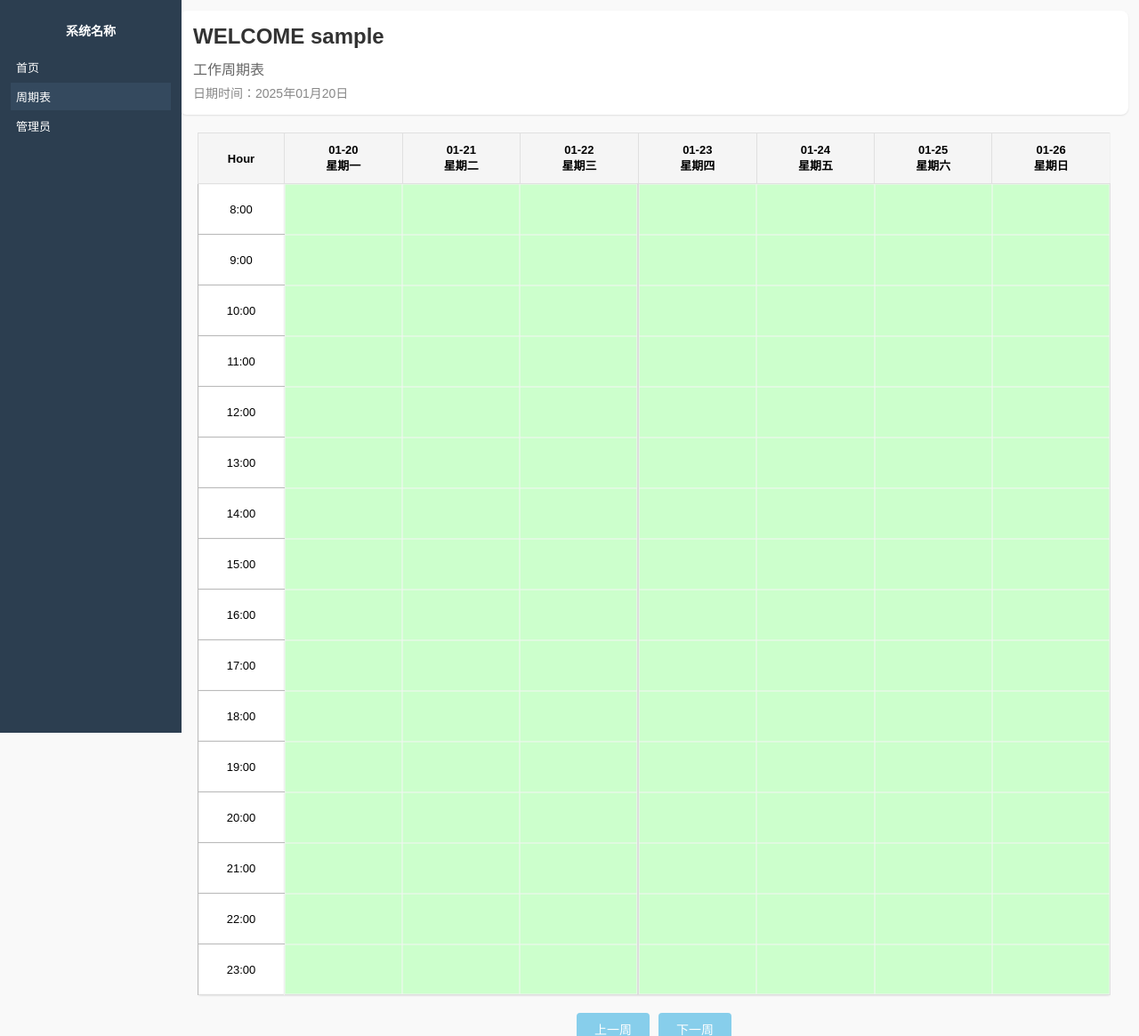
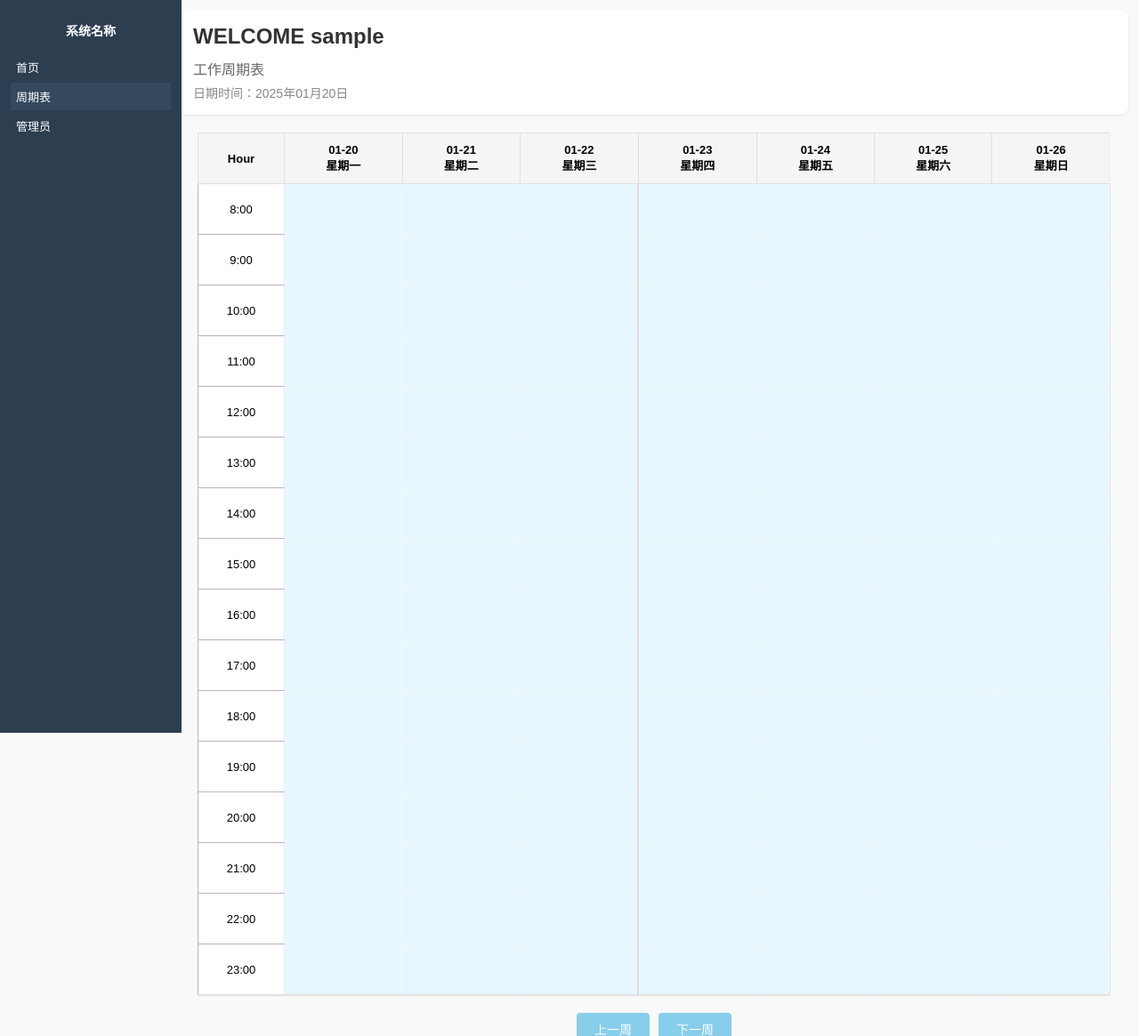
Before and after one commit to zhuanfeng/liyuan_schedule, a Flask app: page /schedule in a window 1280 px wide. Shown: the top 1165 px of the page at 89% size. Run offline with Flask 3, Linux system fonts and the light colour scheme; the visitor is signed in with stand-in values (Sample User, id 1); data that the repository does not hold is empty.

Commit message:
调整课表颜色

```diff
--- a/static/css/style.css
+++ b/static/css/style.css
@@ -169,7 +169,8 @@ th:not(:first-child), td:not(:first-child) {
 }
 
 .available {
-    background-color: #ccffcc;
+    background-color: #e6f7ff !important;
+    position: relative; /* 添加定位属性 */
 }
 
 table thead th {
```
